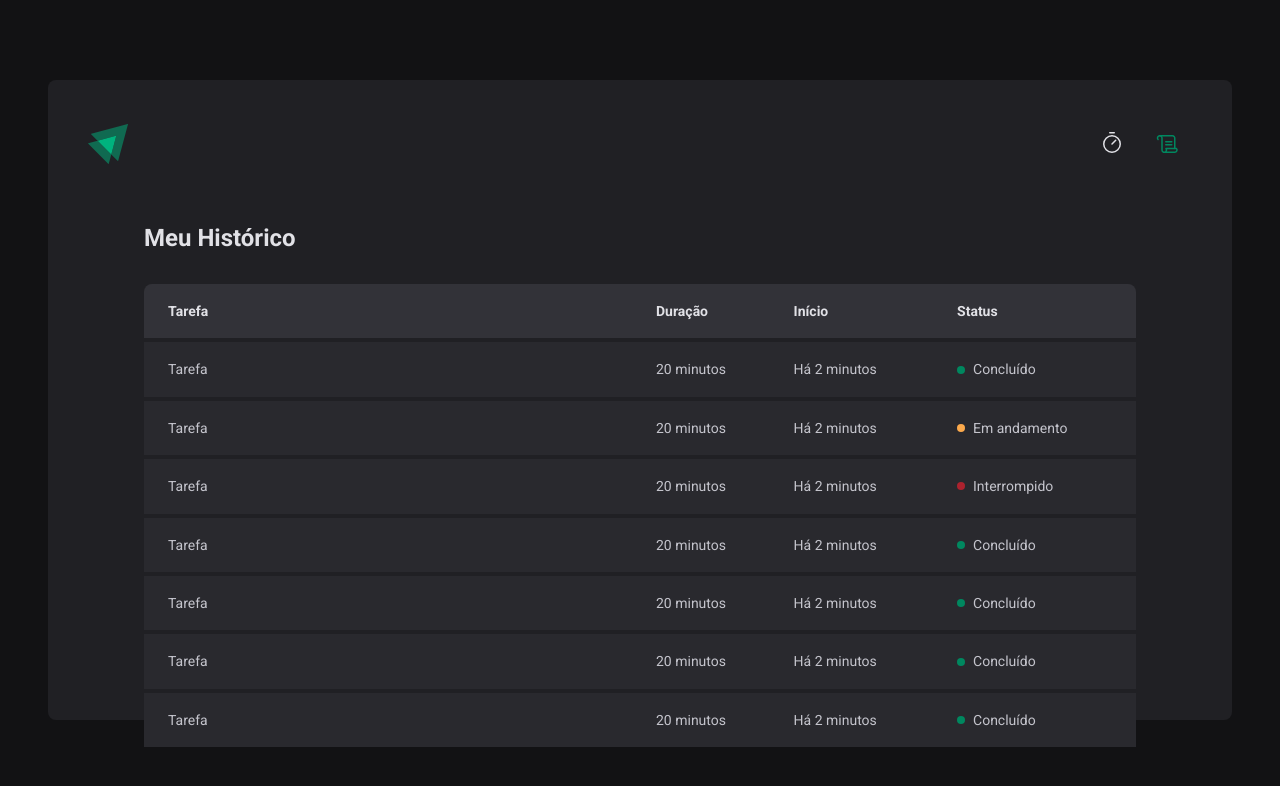
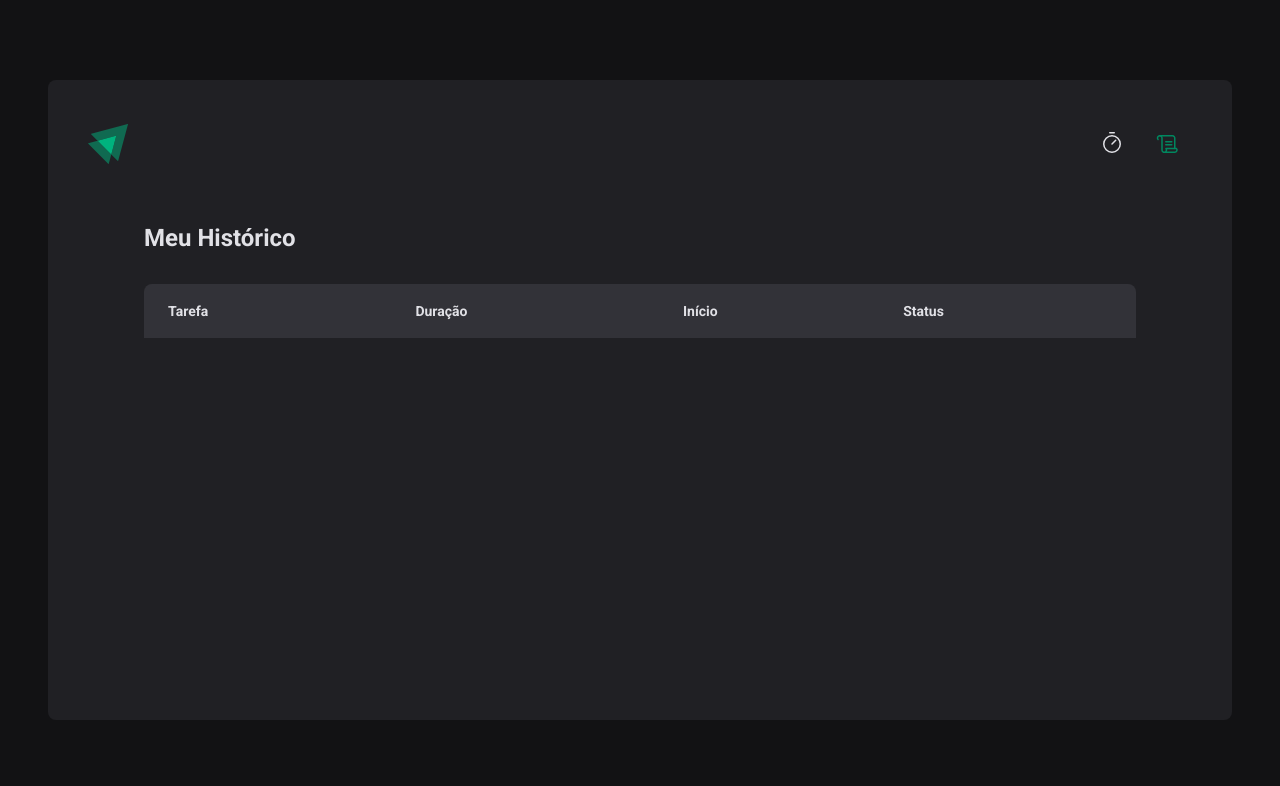
Before and after one commit to hugoh1dev/02_ignite_timer, a React (Vite) app: page /history in a window 1280 px wide. Shown: the top 786 px of the page. Built offline with nearby package versions, Linux system fonts and the light colour scheme.

Commit message:
create cyclesContext and updated history page

```diff
--- a/src/App.tsx
+++ b/src/App.tsx
@@ -4,12 +4,15 @@
 
 import { defaultTheme } from './styles/themes/default'
 import { GlobalStyle } from './styles/global'
+import { CyclesContextProvider } from './contexts/CyclesContext'
 
 export function App() {
   return (
     <ThemeProvider theme={defaultTheme}>
       <BrowserRouter>
-        <Router />
+        <CyclesContextProvider>
+          <Router />
+        </CyclesContextProvider>
       </BrowserRouter>
       <GlobalStyle />
     </ThemeProvider>
--- /dev/null
+++ b/src/contexts/CyclesContext.tsx
@@ -0,0 +1,103 @@
+import { ReactNode, createContext, useState } from 'react'
+
+interface CreateCycleData {
+  task: string
+  minutesAmount: number
+}
+
+interface Cycle {
+  id: string
+  task: string
+  minutesAmount: number
+  startDate: Date
+  interruptedDate?: Date
+  finishedDate?: Date
+}
+
+interface CyclesContextType {
+  cycles: Cycles[]
+  activeCycle: Cycle | undefined
+  activeCycleId: string | null
+  amountSecondsPassed: number
+  markCurrentCycleAsFinished: () => void
+  setSecondsPassed: (seconds: number) => void
+  createNewCycle: (data: CreateCycleData) => void
+  interruptCurrentCycle: () => void
+}
+
+interface CyclesContextProviderProps {
+  children: ReactNode
+}
+
+export const CyclesContext = createContext({} as CyclesContextType)
+
+export function CyclesContextProvider({
+  children,
+}: CyclesContextProviderProps) {
+  const [cycles, setCycles] = useState<Cycle[]>([])
+  const [activeCycleId, setActiveCycleId] = useState<string | null>(null)
+  const [amountSecondsPassed, setAmountSecondsPassed] = useState(0)
+
+  const activeCycle = cycles.find((cycle) => cycle.id === activeCycleId)
+
+  function setSecondsPassed(seconds: number) {
+    setAmountSecondsPassed(seconds)
+  }
+
+  function markCurrentCycleAsFinished() {
+    setCycles((state) =>
+      state.map((cycle) => {
+        if (cycle.id === activeCycleId) {
+          return { ...cycle, finishedDate: new Date() }
+        } else {
+          return cycle
+        }
+      }),
+    )
+  }
+
+  function createNewCycle(data: CreateCycleData) {
+    const id = String(new Date().getTime())
+
+    const newCycle: Cycle = {
+      id,
+      task: data.task,
+      minutesAmount: data.minutesAmount,
+      startDate: new Date(),
+    }
+
+    setCycles((state) => [...state, newCycle])
+    setActiveCycleId(id)
+    setAmountSecondsPassed(0)
+  }
+
+  function interruptCurrentCycle() {
+    setCycles((state) =>
+      state.map((cycle) => {
+        if (cycle.id === activeCycleId) {
+          return { ...cycle, interruptedDate: new Date() }
+        } else {
+          return cycle
+        }
+      }),
+    )
+    setActiveCycleId(null)
+  }
+
+  return (
+    <CyclesContext.Provider
+      value={{
+        cycles,
+        activeCycle,
+        activeCycleId,
+        markCurrentCycleAsFinished,
+        amountSecondsPassed,
+        setSecondsPassed,
+        createNewCycle,
+        interruptCurrentCycle,
+      }}
+    >
+      {children}
+    </CyclesContext.Provider>
+  )
+}
--- a/src/pages/History/index.tsx
+++ b/src/pages/History/index.tsx
@@ -1,6 +1,12 @@
+import { useContext } from 'react'
+import { formatDistanceToNow } from 'date-fns'
+import ptBR from 'date-fns/locale/pt-BR'
 import { HistoryContainer, HistoryList, Status } from './styles'
+import { CyclesContext } from '../../contexts/CyclesContext'
 
 export function History() {
+  const { cycles } = useContext(CyclesContext)
+
   return (
     <HistoryContainer>
       <h1>Meu Histórico</h1>
@@ -15,64 +21,34 @@
               <th>Status</th>
             </tr>
           </thead>
+          <tbody>
+            {cycles.map((cycle) => {
+              return (
+                <tr key={cycle.id}>
+                  <td>{cycle.task}</td>
+                  <td>{cycle.minutesAmount}</td>
+                  <td>
+                    {formatDistanceToNow(cycle.startDate, {
+                      addSuffix: true,
+                      locale: ptBR,
+                    })}
+                  </td>
+                  <td>
+                    {cycle.finishedDate && (
+                      <Status statusColor="green">Concluído</Status>
+                    )}
 
-          <tbody>
-            <tr>
-              <td>Tarefa</td>
-              <td>20 minutos</td>
-              <td>Há 2 minutos</td>
-              <td>
-                <Status statusColor="green">Concluído</Status>
-              </td>
-            </tr>
-            <tr>
-              <td>Tarefa</td>
-              <td>20 minutos</td>
-              <td>Há 2 minutos</td>
-              <td>
-                <Status statusColor="yellow">Em andamento</Status>
-              </td>
-            </tr>
-            <tr>
-              <td>Tarefa</td>
-              <td>20 minutos</td>
-              <td>Há 2 minutos</td>
-              <td>
-                <Status statusColor="red">Interrompido</Status>
-              </td>
-            </tr>
-            <tr>
-              <td>Tarefa</td>
-              <td>20 minutos</td>
-              <td>Há 2 minutos</td>
-              <td>
-                <Status statusColor="green">Concluído</Status>
-              </td>
-            </tr>
-            <tr>
-              <td>Tarefa</td>
-              <td>20 minutos</td>
-              <td>Há 2 minutos</td>
-              <td>
-                <Status statusColor="green">Concluído</Status>
-              </td>
-            </tr>
-            <tr>
-              <td>Tarefa</td>
-              <td>20 minutos</td>
-              <td>Há 2 minutos</td>
-              <td>
-                <Status statusColor="green">Concluído</Status>
-              </td>
-            </tr>
-            <tr>
-              <td>Tarefa</td>
-              <td>20 minutos</td>
-              <td>Há 2 minutos</td>
-              <td>
-                <Status statusColor="green">Concluído</Status>
-              </td>
-            </tr>
+                    {cycle.interruptedDate && (
+                      <Status statusColor="red">Interrompido</Status>
+                    )}
+
+                    {!cycle.finishedDate && !cycle.interruptedDate && (
+                      <Status statusColor="yellow">Em andamento</Status>
+                    )}
+                  </td>
+                </tr>
+              )
+            })}
           </tbody>
         </table>
       </HistoryList>
--- a/src/pages/Home/components/Countdown/intex.tsx
+++ b/src/pages/Home/components/Countdown/intex.tsx
@@ -1,7 +1,7 @@
 import { useContext, useEffect } from 'react'
 import { CountdownContainer, Separator } from './styles'
 import { differenceInSeconds } from 'date-fns'
-import { CyclesContext } from '../..'
+import { CyclesContext } from '../../../../contexts/CyclesContext'
 
 export function Countdown() {
   const {
--- a/src/pages/Home/components/NewCycleForm/index.tsx
+++ b/src/pages/Home/components/NewCycleForm/index.tsx
@@ -1,7 +1,7 @@
 import { FormContainer, MinutesAmountInput, TaskInput } from './styles'
 import { useContext } from 'react'
-import { CyclesContext } from '../..'
 import { useFormContext } from 'react-hook-form'
+import { CyclesContext } from '../../../../contexts/CyclesContext'
 
 export function NewCycleForm() {
   const { activeCycle } = useContext(CyclesContext)
```
Also changed, not shown: src/pages/Home/index.tsx (+9 -82 lines).
